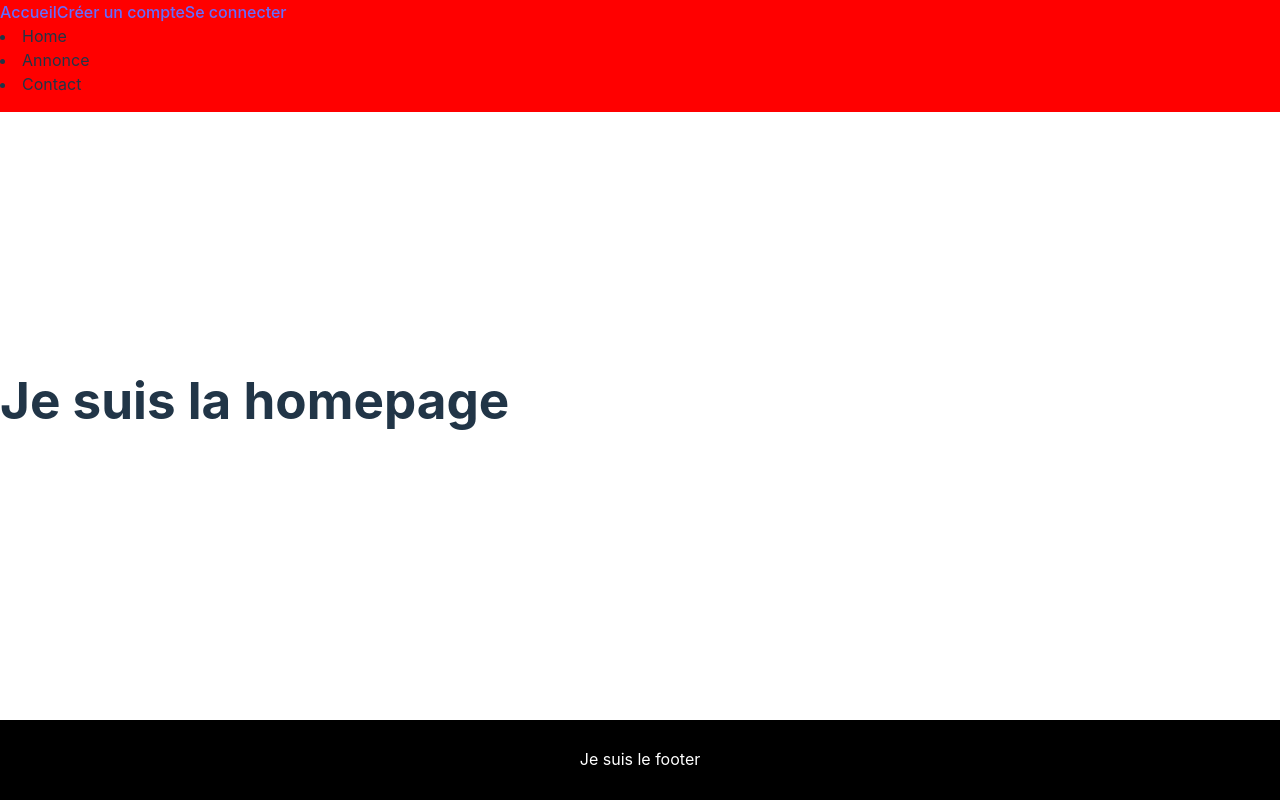
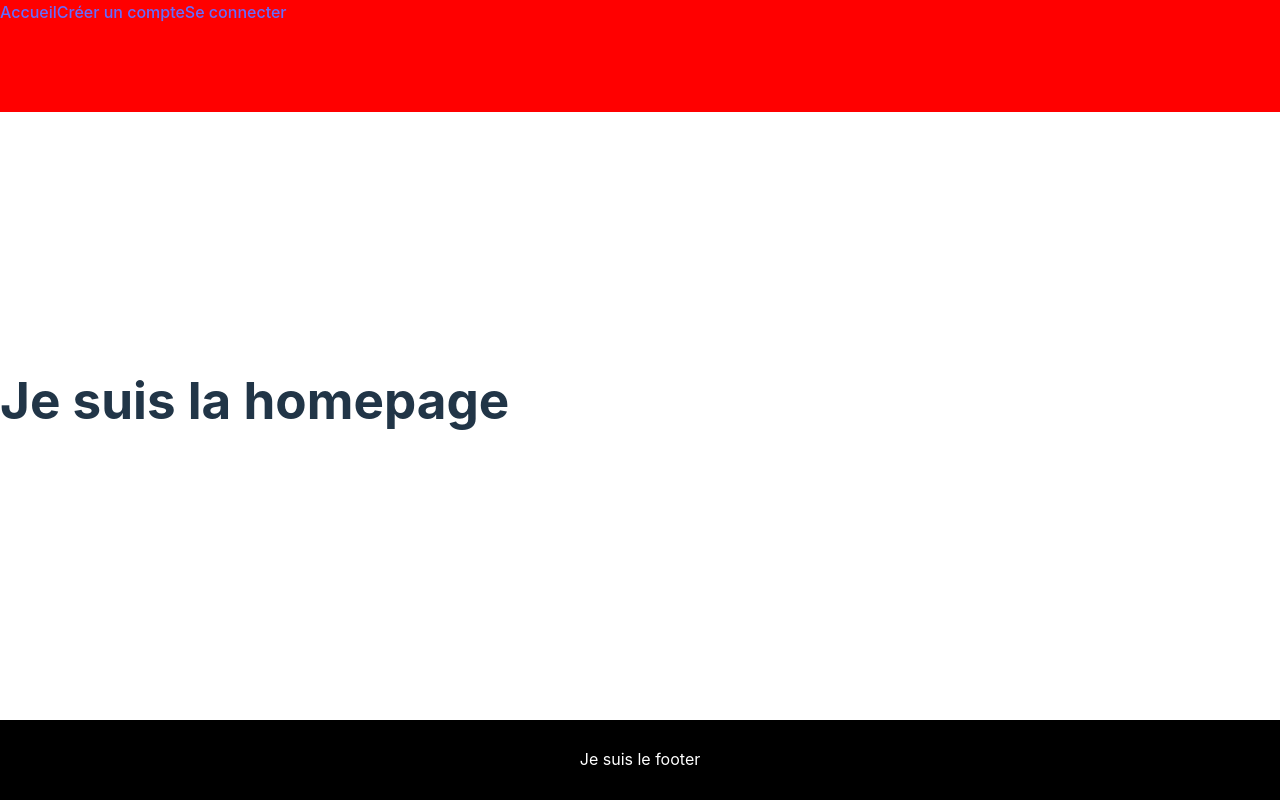
Before and after one commit to clairelacanal/pet-sitting-front, a React (Vite) app: page / in a window 1280 px wide. Built offline with nearby package versions, Linux system fonts and the light colour scheme; no server answers; a web font is replaced by a local one.

Commit message:
navbar v1

```diff
--- a/src/components/NAVBAR/Navbar.jsx
+++ b/src/components/NAVBAR/Navbar.jsx
@@ -25,9 +25,6 @@ function Navbar() {
           <button onClick={logOut}>Se déconnecter</button>
         </>
       )}
-      <li>Home</li>
-      <li>Annonce</li>
-      <li>Contact</li>
     </nav>
   );
 }
```
